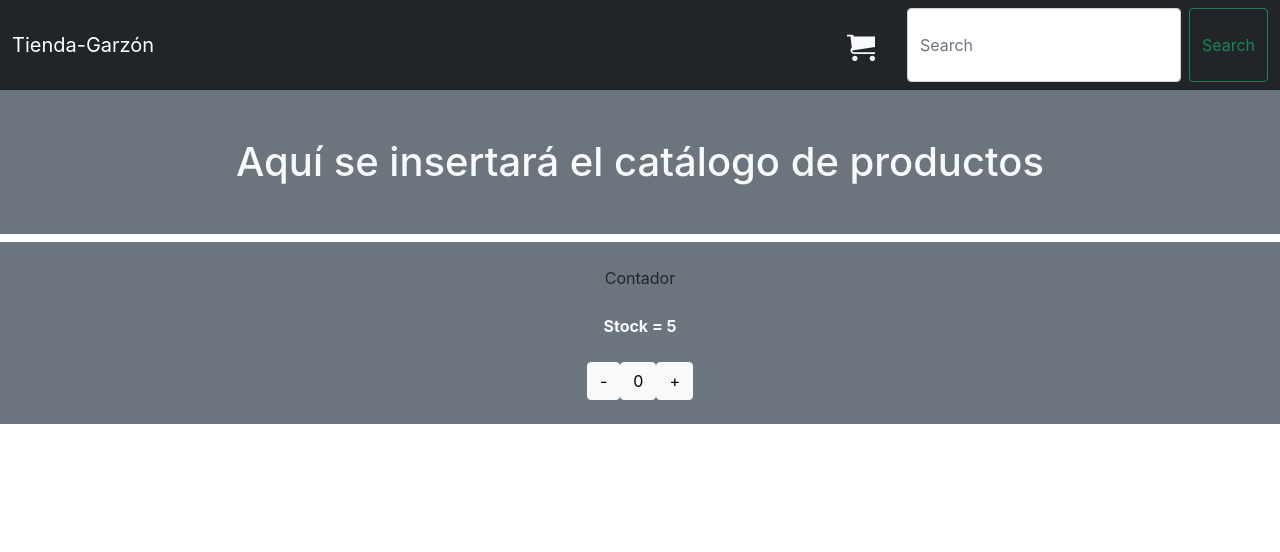
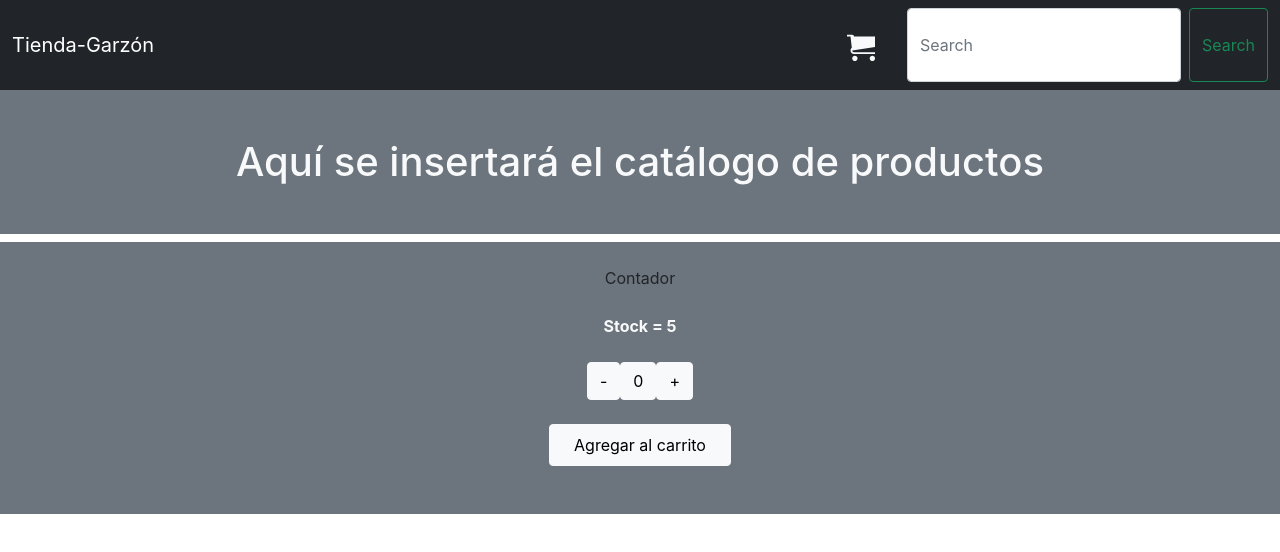
Before and after one commit to LucasGarzon/ecommerce-reactjs-31160, a React (Create React App) app: page / in a window 1280 px wide. Shown: the top 552 px of the page. Built offline with nearby package versions, Linux system fonts and the light colour scheme.

Commit message:
Botón agregar al carrito

```diff
--- a/src/components/ItemCount.js
+++ b/src/components/ItemCount.js
@@ -1,21 +1,22 @@
 import { useState } from "react"
 
 const Contador = ({StockI, Initial}) => {
-    console.log('Aqui hay un render del componente contador');
     const [count, setCount] = useState(parseInt(Initial))
     const [stock, setStock] = useState(StockI)
-
     const addHandler = () => {
-        if (stock > 0) {
+        if (stock > count) {
             setCount(count + 1)
-            setStock(stock - 1)
         }
     }
     const subHandler = () => {
         if (count > 0) {
             setCount(count - 1)
-            setStock(stock + 1)
         }
+    }
+
+    const sendCart = () => {
+        setStock(stock - count)
+        setCount(parseInt(Initial))
     }
 
     return (
@@ -28,6 +29,9 @@ const Contador = ({StockI, Initial}) => {
                 <strong className="btn btn-light">{count}</strong>
                 <button className="btn btn-light" onClick={addHandler}>+</button>
              </div>
+             <div className="container p-4 d-flex m-auto justify-content-center">
+                <button className="btn btn-light col-2 p-2" onClick={sendCart}>Agregar al carrito</button>
+             </div>
           </div>
         </>
     )
```
Also changed, not shown: src/components/ItemListContainer.js (line endings or trailing spaces).
